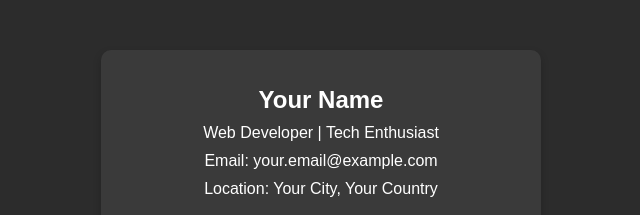
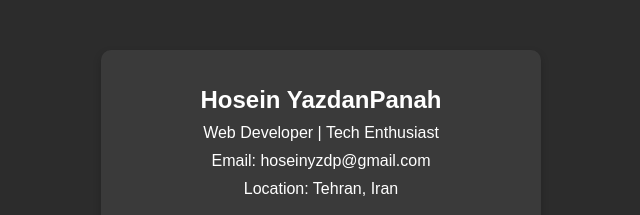
Before and after one commit to hoseinyzd/PInfo, a plain HTML site: page index.html in a window 1280 px wide. Shown: the top 215 px of the page, without its empty margins (319-959 px from the left). Drawn offline with Linux system fonts and the light colour scheme.

Commit message:
3.Editting Name

```diff
--- a/index.html
+++ b/index.html
@@ -8,10 +8,10 @@
 </head>
 <body>
     <div class="card">
-        <h1>Your Name</h1>
+        <h1>Hosein YazdanPanah</h1>
         <p>Web Developer | Tech Enthusiast</p>
-        <p>Email: your.email@example.com</p>
-        <p>Location: Your City, Your Country</p>
+        <p>Email: hoseinyzdp@gmail.com</p>
+        <p>Location: Tehran, Iran</p>
         <div class="social-links">
             <!-- GitHub -->
             <a href="https://github.com/hoseinyzd" target="_blank" rel="noopener" aria-label="GitHub">
```
